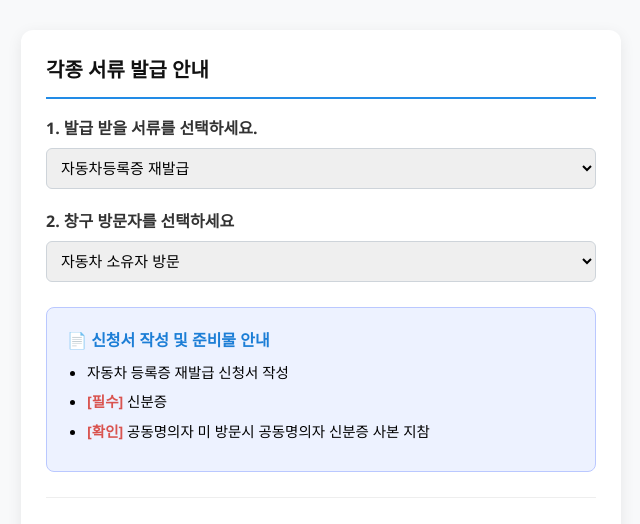
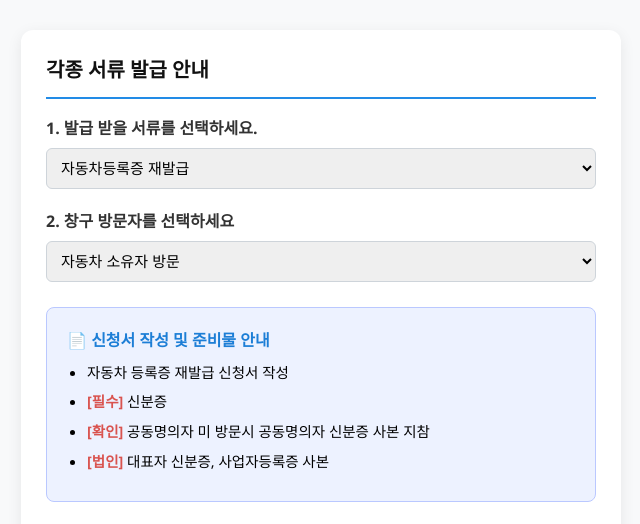
Before and after one commit to u3585/osancar, a plain HTML site: page paper.html in a window 1280 px wide. Shown: the top 524 px of the page, without its empty margins (319-959 px from the left). Drawn offline with Linux system fonts and the light colour scheme.

Commit message:
paper.html 업데이트

```diff
--- a/paper.html
+++ b/paper.html
@@ -188,7 +188,8 @@ function calculateDocs() {
                 docs = [
                     ...baseDocs,
                     "<span class='highlight'>[필수]</span> 신분증", "<span class='highlight'>[확인]</span> 공동명의자 미 방문시 공동명의자 신분증 사본 지참"
-                    ];
+                    ,"<span class='highlight'>[법인]</span> 대표자 신분증, 사업자등록증 사본"
+                ];
                 break;
 
             case "agent":
```
